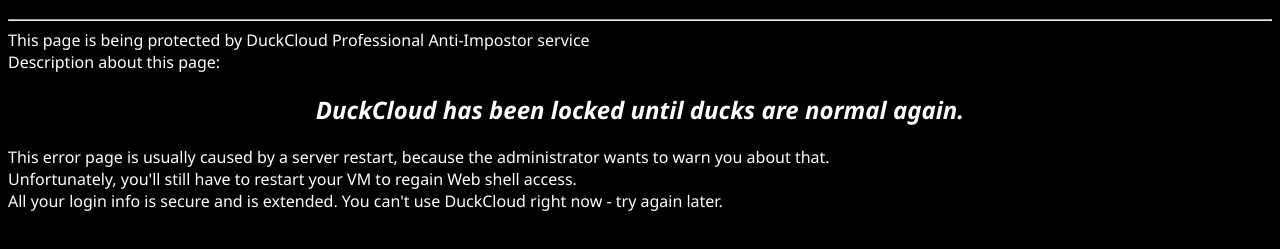
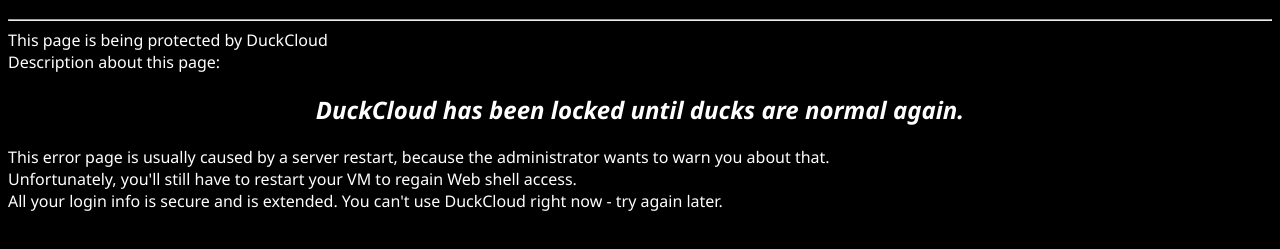
Before and after one commit to PC-trollbox/DuckCloud, a website: page duckcloud_blocked.html in a window 1280 px wide. Shown: the part 67-316 px from the top of the page. Drawn offline with Linux system fonts and the light colour scheme.

Commit message:
change anti impostor service

```diff
--- a/duckcloud_blocked.html
+++ b/duckcloud_blocked.html
@@ -10,7 +10,7 @@
 	<body>
 		<h1>☁️ DuckCloud</h1>
 		<hr>
-		This page is being protected by DuckCloud Professional Anti-Impostor service
+		This page is being protected by DuckCloud
 		<br>
 		Description about this page:
 		<br>
```
